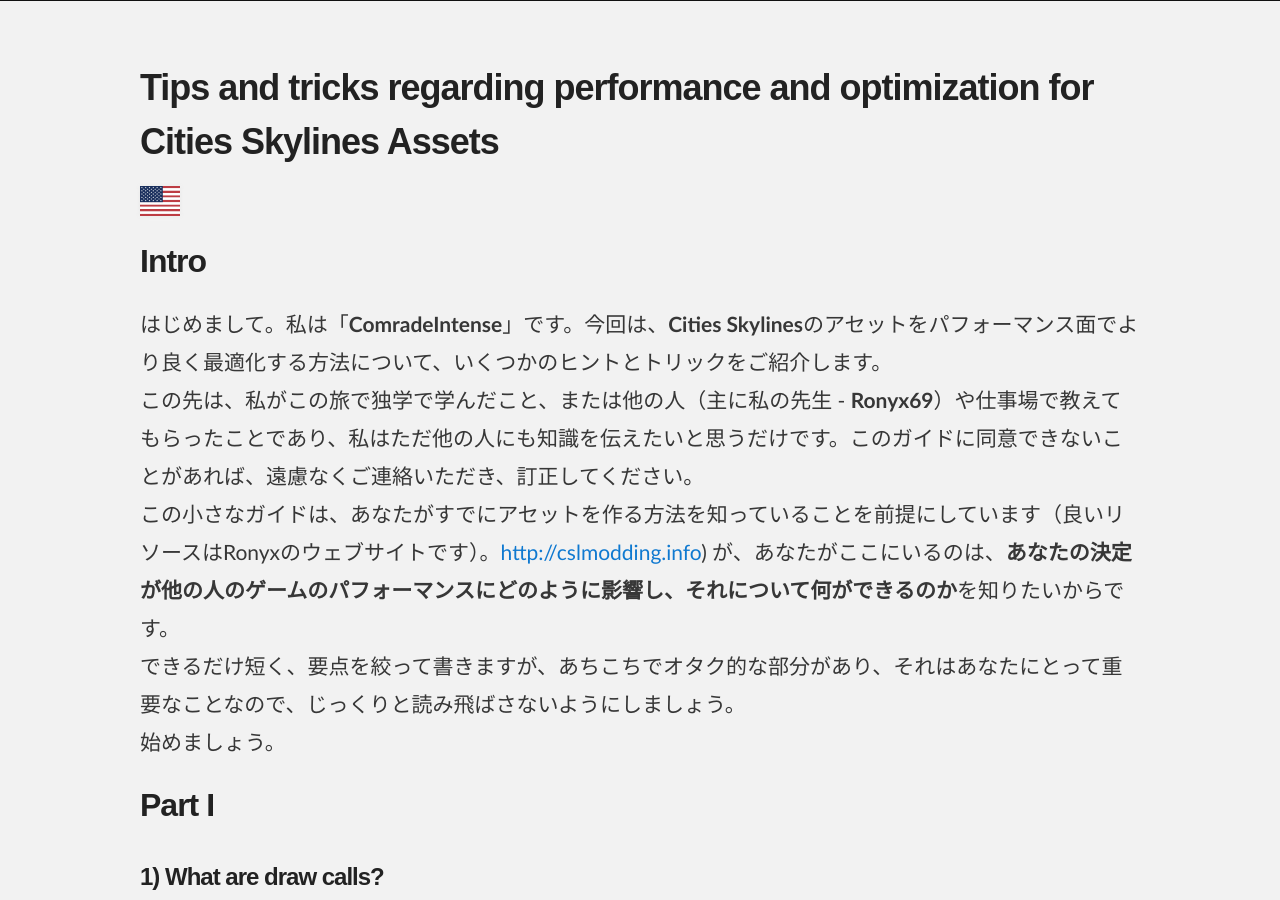
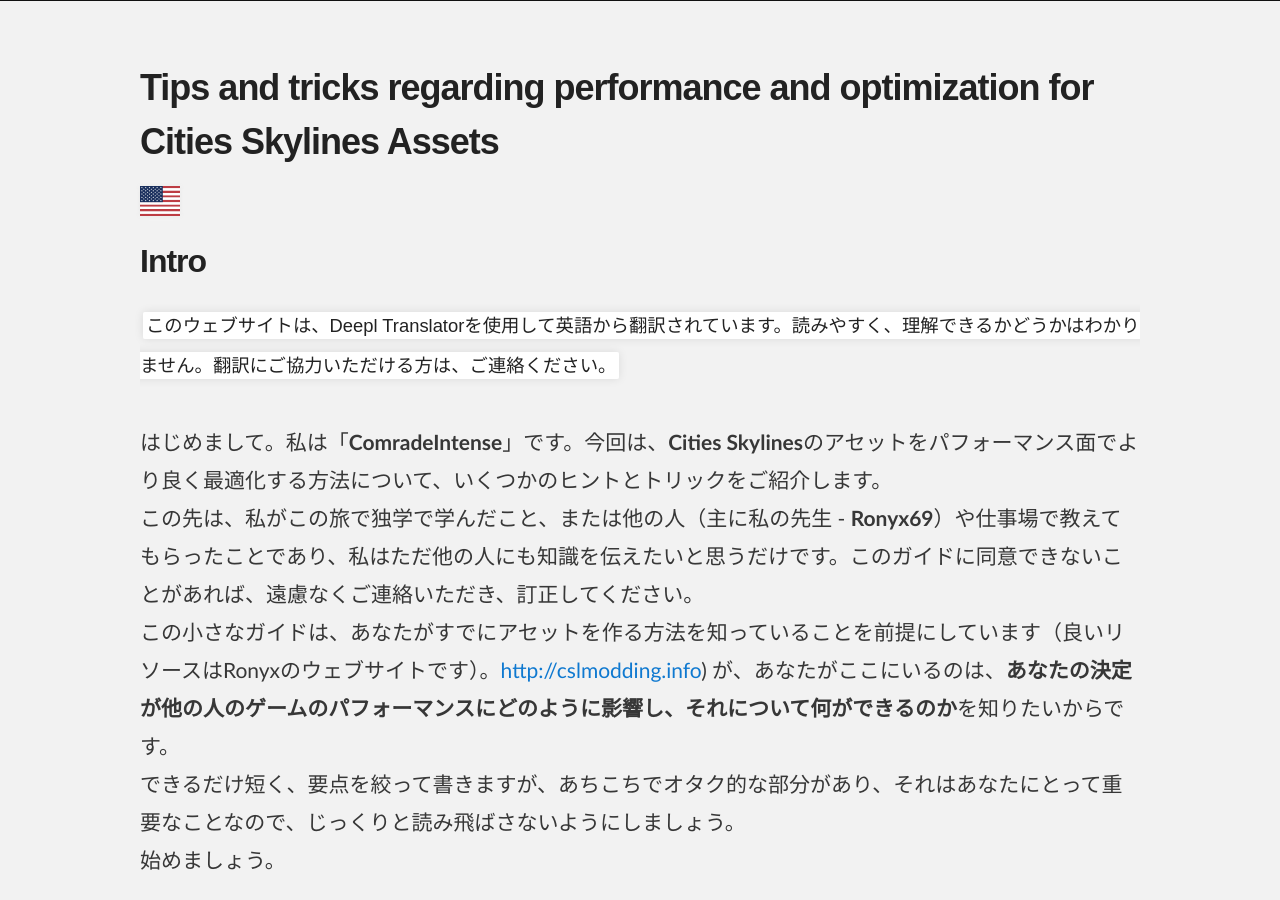
Before and after one commit to comradeintense/assetoptimization, a Jekyll site: the page built from jpn.md, in a window 1280 px wide and 900 px high. Built offline with Jekyll 4.4.1, drawn with Linux system fonts in a browser that asks for light colours; our own code applies the rules of GitHub Pages for plain Markdown files.

Commit message:
Update jpn.md

````diff
--- a/jpn.md
+++ b/jpn.md
@@ -3,9 +3,12 @@
 ---
 #  Tips and tricks regarding performance and optimization for Cities Skylines Assets
 
-[<img src="images/usa.svg" width=40 height=30>](http://comradeintense.github.io/assetoptimization/)
+[<img src="images/usa.svg" width=40 height=30>](http://comradeintense.github.io/assetoptimization/)<br>
 
 ## Intro
+
+```このウェブサイトは、Deepl Translatorを使用して英語から翻訳されています。読みやすく、理解できるかどうかはわかりません。翻訳にご協力いただける方は、ご連絡ください。```
+<br><br>
 はじめまして。私は「**ComradeIntense**」です。今回は、**Cities Skylines**のアセットをパフォーマンス面でより良く最適化する方法について、いくつかのヒントとトリックをご紹介します。
 <br>
 この先は、私がこの旅で独学で学んだこと、または他の人（主に私の先生 - **Ronyx69**）や仕事場で教えてもらったことであり、私はただ他の人にも知識を伝えたいと思うだけです。このガイドに同意できないことがあれば、遠慮なくご連絡いただき、訂正してください。
````
